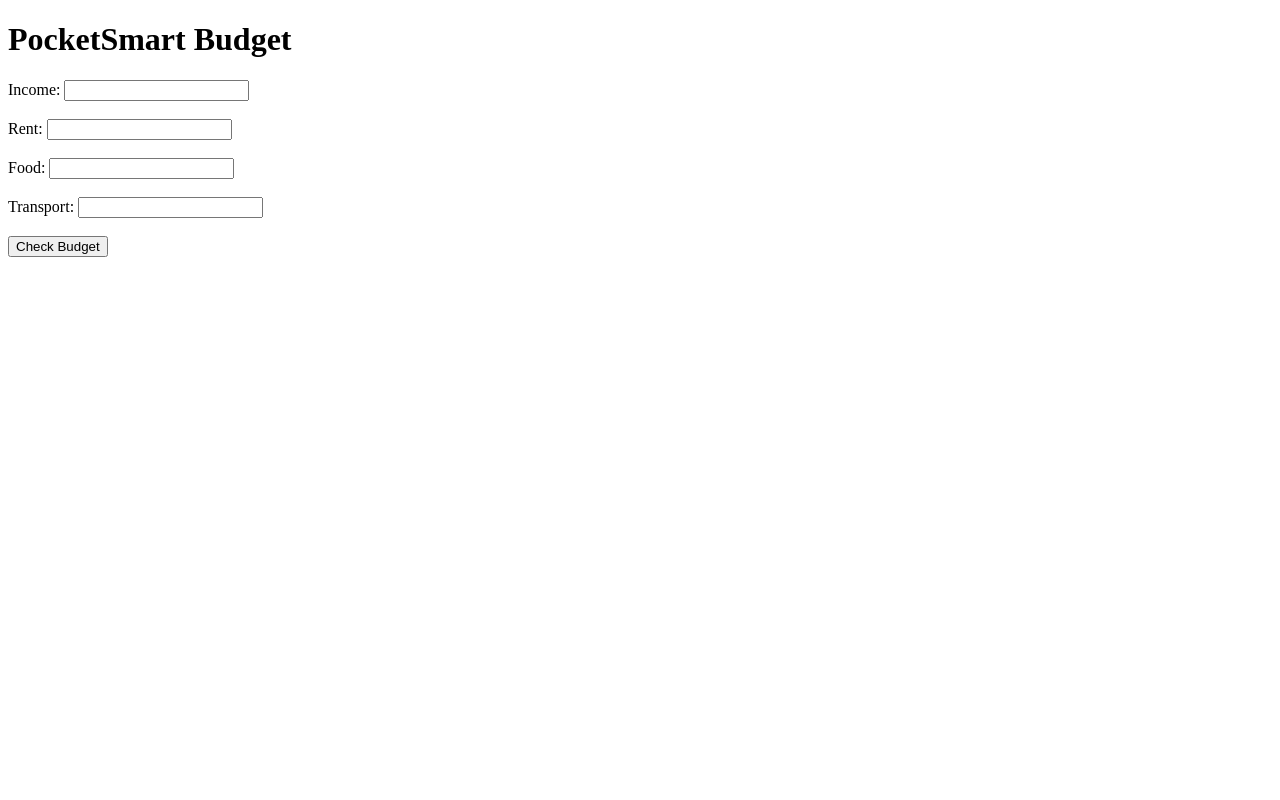
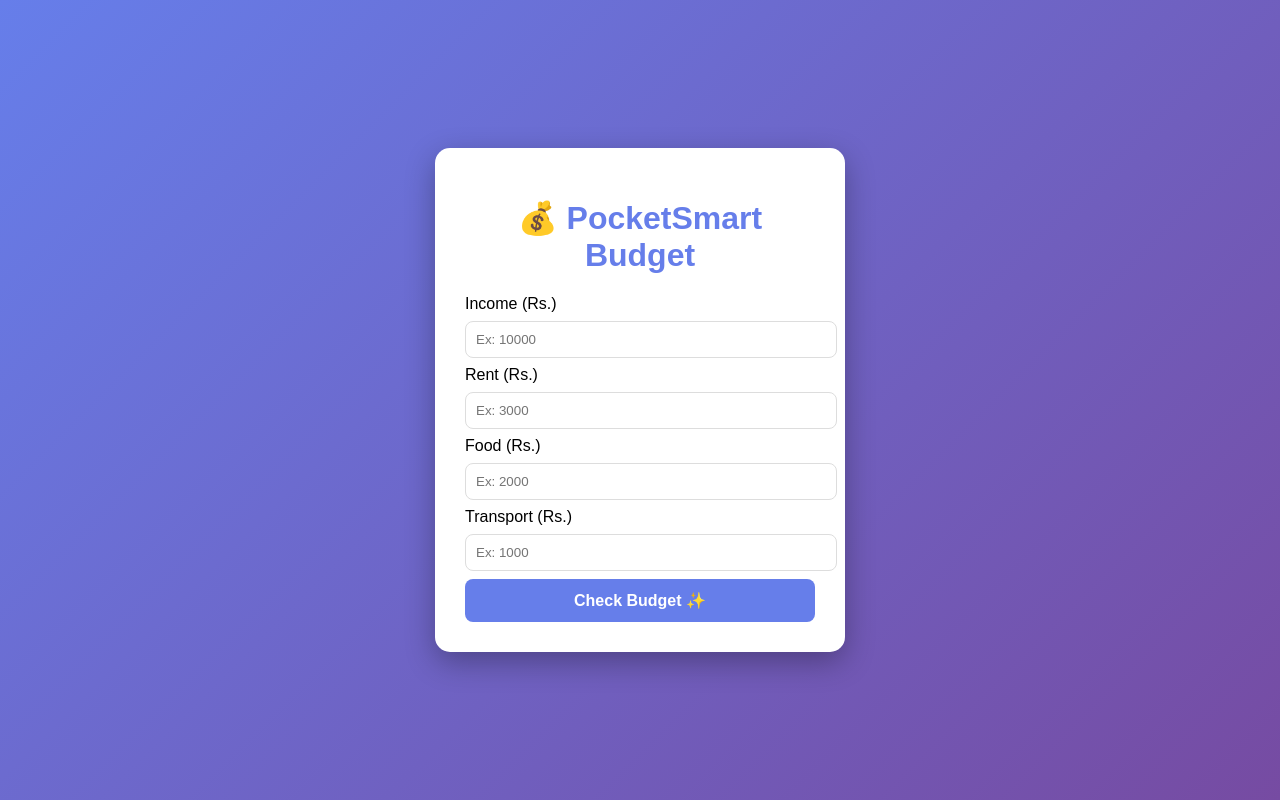
Before and after one commit to afrinbanuds2025-beep/PocketSmart-AI-Budget-recommendation, a Flask app: page / in a window 1280 px wide. Run offline with Flask 3, Linux system fonts and the light colour scheme.

Commit message:
Update index.html

```diff
--- a/templates/index.html
+++ b/templates/index.html
@@ -1,15 +1,38 @@
 <!DOCTYPE html>
-<html><body>
-<h1>PocketSmart Budget</h1>
-<form method="post">
-Income: <input name="income" type="number"><br><br>
-Rent: <input name="rent" type="number"><br><br>
-Food: <input name="food" type="number"><br><br>
-Transport: <input name="transport" type="number"><br><br>
-<button type="submit">Check Budget</button>
+<html>
+<head>
+<title>PocketSmart - AI Budget</title>
+<style>
+body { font-family: Arial; background: linear-gradient(135deg,#667eea,#764ba2); min-height:100vh; display:flex; justify-content:center; align-items:center; margin:0; }
+.card { background:white; padding:30px; border-radius:15px; box-shadow:0 10px 30px rgba(0,0,0,0.3); width:350px; }
+h1 { color:#667eea; text-align:center; }
+input { width:100%; padding:10px; margin:8px 0; border:1px solid #ddd; border-radius:8px; }
+button { width:100%; background:#667eea; color:white; border:none; padding:12px; border-radius:8px; cursor:pointer; font-size:16px; font-weight:bold; }
+button:hover { background:#5a67d8; }
+.result { margin-top:20px; padding:15px; border-radius:8px; background:#f0fff4; border-left:5px solid #38a169; }
+.savings { font-size:20px; font-weight:bold; color:#2d3748; }
+</style>
+</head>
+<body>
+<div class="card">
+<h1>💰 PocketSmart Budget</h1>
+<form method="POST">
+<label>Income (Rs.)</label>
+<input type="number" name="income" placeholder="Ex: 10000" required>
+<label>Rent (Rs.)</label>
+<input type="number" name="rent" placeholder="Ex: 3000" required>
+<label>Food (Rs.)</label>
+<input type="number" name="food" placeholder="Ex: 2000" required>
+<label>Transport (Rs.)</label>
+<input type="number" name="transport" placeholder="Ex: 1000" required>
+<button type="submit">Check Budget ✨</button>
 </form>
 {% if result %}
-<p>Savings: {{ result.savings }}</p>
-<h3>{{ result.advice }}</h3>
+<div class="result">
+<p class="savings">{{ result }}</p>
+<p><b>Total Savings: Rs.{{ savings }}</b></p>
+</div>
 {% endif %}
-</body></html>
+</div>
+</body>
+</html>
```
